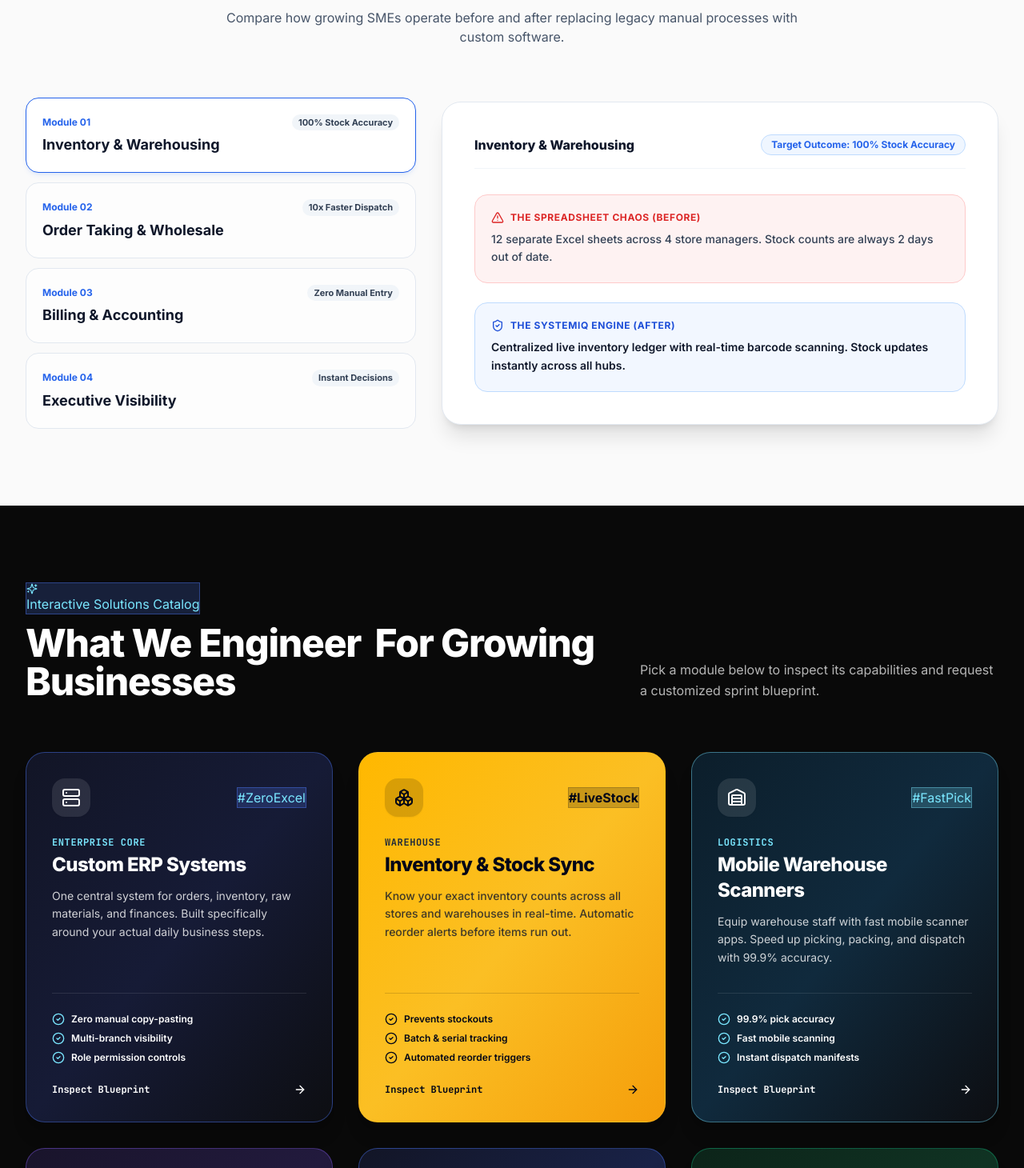
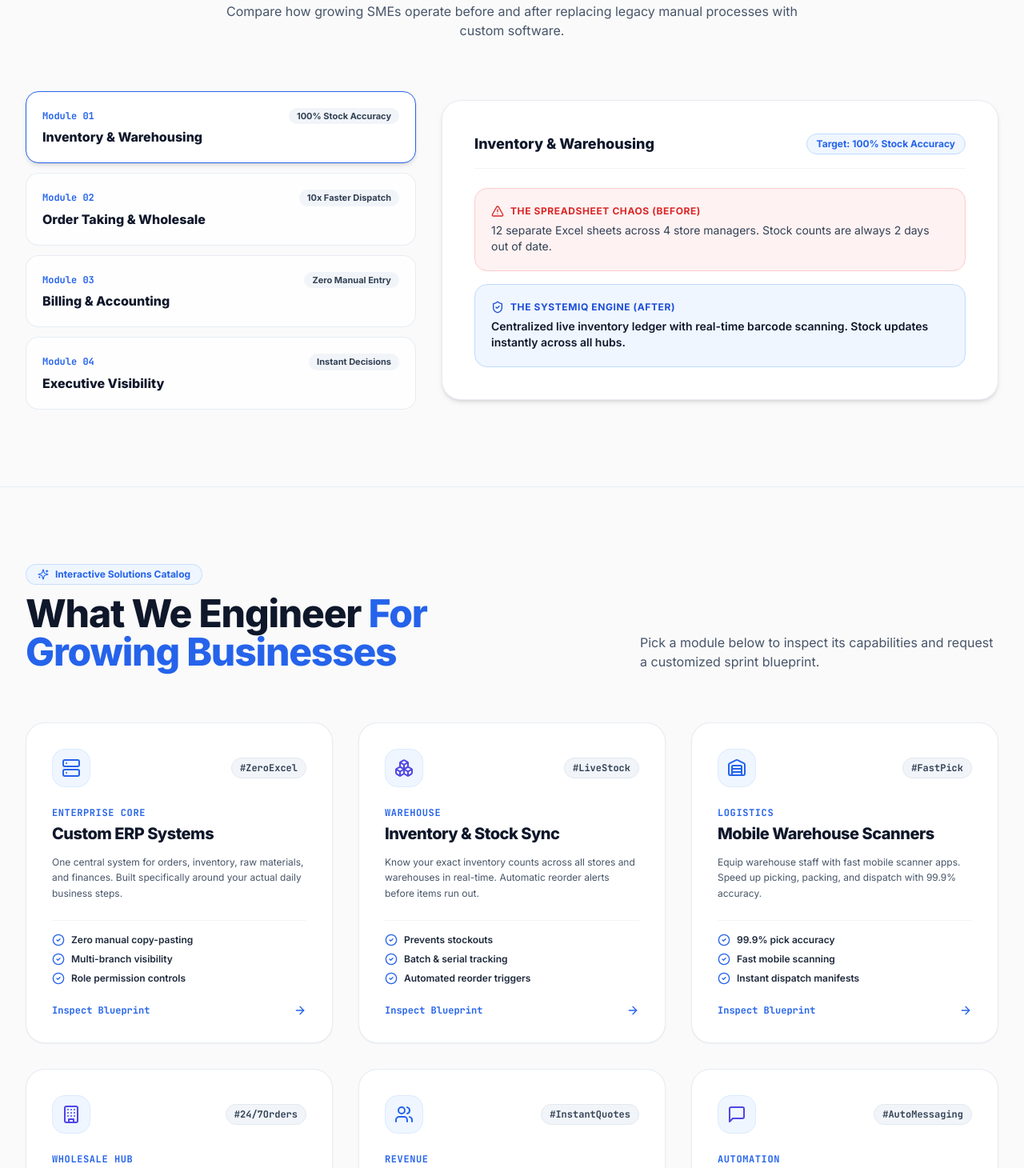
Before and after one commit to Systemiq-in/Systemiq-landingPage, a Next.js app: page / in a window 1280 px wide. Shown: the part 1310-2770 px from the top of the page at 80% size. Built offline with nearby package versions, Linux system fonts and the light colour scheme.

Commit message:
feat: standardize section padding, card tokens, and typography across entire platform for 100% design uniformity

```diff
--- a/src/components/ui/FeaturedIndustries.tsx
+++ b/src/components/ui/FeaturedIndustries.tsx
@@ -29,21 +29,21 @@ const industries = [
 
 export default function FeaturedIndustries() {
   return (
-    <section className="py-24 bg-[#FAFAFA] border-t border-slate-200 relative">
+    <section className="py-20 lg:py-24 bg-[#FAFAFA] border-t border-slate-200/80 relative">
       <div className="max-w-7xl mx-auto px-4 sm:px-6 lg:px-8 space-y-16">
         <div className="flex flex-col md:flex-row md:items-end justify-between gap-6">
-          <div className="space-y-3">
-            <div className="inline-flex items-center gap-2 px-3 py-1 rounded-full bg-blue-50 border border-blue-200 text-xs font-bold text-blue-600">
+          <div className="space-y-3 max-w-2xl">
+            <div className="inline-flex items-center gap-2 px-3.5 py-1 rounded-full bg-blue-50 border border-blue-200/80 text-xs font-bold text-blue-600">
               <Building2 className="w-3.5 h-3.5" />
               <span>Tailored Industry Modules</span>
             </div>
-            <h2 className="text-3xl sm:text-5xl font-extrabold text-slate-900 tracking-tight">
+            <h2 className="text-3xl sm:text-4xl lg:text-5xl font-extrabold text-slate-900 tracking-tight leading-tight">
               Industries We Serve.
             </h2>
           </div>
           <Link
             href="/industries"
-            className="text-sm font-bold text-blue-600 hover:text-blue-700 flex items-center gap-1.5 transition"
+            className="text-xs sm:text-sm font-bold text-blue-600 hover:text-blue-700 flex items-center gap-1.5 transition shrink-0"
           >
             <span>View All Vertical Solutions</span>
             <ArrowRight className="w-4 h-4" />
@@ -57,8 +57,8 @@ export default function FeaturedIndustries() {
               initial={{ opacity: 0, y: 20 }}
               whileInView={{ opacity: 1, y: 0 }}
               viewport={{ once: true }}
-              transition={{ duration: 0.4, delay: idx * 0.08 }}
-              className="bg-white rounded-3xl p-6 border border-slate-200 hover:border-blue-500 shadow-md hover:shadow-xl transition-all duration-300 space-y-4 flex flex-col justify-between"
+              transition={{ duration: 0.3, delay: idx * 0.05 }}
+              className="bg-white rounded-3xl p-6 sm:p-8 border border-slate-200/80 shadow-sm hover:shadow-md hover:border-blue-500/50 transition-all duration-300 space-y-4 flex flex-col justify-between"
             >
               <div>
                 <div className="w-12 h-12 rounded-2xl bg-blue-50 border border-blue-100 flex items-center justify-center mb-4">
--- a/src/components/ui/InteractiveWhatWeBuild.tsx
+++ b/src/components/ui/InteractiveWhatWeBuild.tsx
@@ -27,9 +27,6 @@ interface BrandCard {
   category: string;
   icon: React.ReactNode;
   tag: string;
-  badgeStyle: string;
-  cardGradient: string;
-  textColor: string;
   description: string;
   outcomes: string[];
 }
@@ -39,11 +36,8 @@ const brandCards: BrandCard[] = [
     id: 'erp',
     title: 'Custom ERP Systems',
     category: 'Enterprise Core',
-    icon: <Server className="w-6 h-6 text-white" />,
+    icon: <Server className="w-6 h-6 text-blue-600" />,
     tag: '#ZeroExcel',
-    badgeStyle: 'bg-[#4F7CFF]/20 text-[#7AE7FF] border border-[#4F7CFF]/40',
-    cardGradient: 'bg-gradient-to-br from-[#121526] via-[#161b36] to-[#0d0e12] border-[#4F7CFF]/40',
-    textColor: 'text-white',
     description:
       'One central system for orders, inventory, raw materials, and finances. Built specifically around your actual daily business steps.',
     outcomes: ['Zero manual copy-pasting', 'Multi-branch visibility', 'Role permission controls'],
@@ -52,11 +46,8 @@ const brandCards: BrandCard[] = [
     id: 'inventory',
     title: 'Inventory & Stock Sync',
     category: 'Warehouse',
-    icon: <Boxes className="w-6 h-6 text-slate-950" />,
+    icon: <Boxes className="w-6 h-6 text-indigo-600" />,
     tag: '#LiveStock',
-    badgeStyle: 'bg-black/20 text-slate-950 border border-slate-900/20 font-bold',
-    cardGradient: 'bg-gradient-to-br from-[#FFB800] via-[#FBBF24] to-[#F59E0B] border-amber-400/40',
-    textColor: 'text-slate-950',
     description:
       'Know your exact inventory counts across all stores and warehouses in real-time. Automatic reorder alerts before items run out.',
     outcomes: ['Prevents stockouts', 'Batch & serial tracking', 'Automated reorder triggers'],
@@ -65,11 +56,8 @@ const brandCards: BrandCard[] = [
     id: 'warehouse',
     title: 'Mobile Warehouse Scanners',
     category: 'Logistics',
-    icon: <Warehouse className="w-6 h-6 text-white" />,
+    icon: <Warehouse className="w-6 h-6 text-blue-600" />,
     tag: '#FastPick',
-    badgeStyle: 'bg-[#7AE7FF]/20 text-[#7AE7FF] border border-[#7AE7FF]/40',
-    cardGradient: 'bg-gradient-to-br from-[#0c1e2b] via-[#102a3d] to-[#0d0e12] border-[#7AE7FF]/40',
-    textColor: 'text-white',
     description:
       'Equip warehouse staff with fast mobile scanner apps. Speed up picking, packing, and dispatch with 99.9% accuracy.',
     outcomes: ['99.9% pick accuracy', 'Fast mobile scanning', 'Instant dispatch manifests'],
@@ -78,11 +66,8 @@ const brandCards: BrandCard[] = [
     id: 'dealer-portals',
     title: 'B2B Dealer Portals',
     category: 'Wholesale Hub',
-    icon: <Building className="w-6 h-6 text-white" />,
+    icon: <Building className="w-6 h-6 text-indigo-600" />,
     tag: '#24/7Orders',
-    badgeStyle: 'bg-[#8B5CF6]/20 text-[#C4B5FD] border border-[#8B5CF6]/40',
-    cardGradient: 'bg-gradient-to-br from-[#19142b] via-[#221a3d] to-[#0d0e12] border-[#8B5CF6]/40',
-    textColor: 'text-white',
     description:
       'Give wholesale dealers a self-service portal to view live prices, check credit limits, and place bulk orders anytime.',
     outcomes: ['Automatic credit enforcement', 'Dealer tier pricing', '24/7 order placement'],
@@ -91,11 +76,8 @@ const brandCards: BrandCard[] = [
     id: 'crm',
     title: 'Sales & PDF Quotations',
     category: 'Revenue',
-    icon: <Users className="w-6 h-6 text-white" />,
+    icon: <Users className="w-6 h-6 text-blue-600" />,
     tag: '#InstantQuotes',
-    badgeStyle: 'bg-[#4F7CFF]/20 text-[#7AE7FF] border border-[#4F7CFF]/40',
-    cardGradient: 'bg-gradient-to-br from-[#121526] via-[#192247] to-[#0d0e12] border-[#4F7CFF]/40',
-    textColor: 'text-white',
     description:
       'Track sales leads, generate professional PDF quotes in 3 seconds, and ensure your sales team follows up on time.',
     outcomes: ['3-second PDF quotes', 'Lead follow-up reminders', 'Sales manager dashboards'],
@@ -104,11 +86,8 @@ const brandCards: BrandCard[] = [
     id: 'whatsapp',
     title: 'Tally & WhatsApp Sync',
     category: 'Automation',
-    icon: <MessageSquare className="w-6 h-6 text-white" />,
+    icon: <MessageSquare className="w-6 h-6 text-indigo-600" />,
     tag: '#AutoMessaging',
-    badgeStyle: 'bg-emerald-500/20 text-emerald-400 border border-emerald-500/40',
-    cardGradient: 'bg-gradient-to-br from-[#0c2419] via-[#103323] to-[#0d0e12] border-emerald-500/40',
-    textColor: 'text-white',
     description:
       'Post invoices straight to Tally Prime without re-typing. Text customers order updates & receipts on WhatsApp automatically.',
     outcomes: ['Direct Tally Prime sync', 'Automated WhatsApp receipts', 'Zero double entry'],
@@ -125,81 +104,74 @@ export default function InteractiveWhatWeBuild() {
   };
 
   return (
-    <section className="py-24 relative bg-[#090909] overflow-hidden">
+    <section className="py-20 lg:py-24 relative bg-[#FAFAFA] border-t border-slate-200/80">
       <div className="max-w-7xl mx-auto px-4 sm:px-6 lg:px-8 space-y-16">
         {/* Header */}
         <div className="flex flex-col md:flex-row md:items-end justify-between gap-6">
-          <div className="space-y-3">
-            <div className="flex items-center gap-2">
-              <span className="pill-tag bg-[#4F7CFF]/20 text-[#7AE7FF] border border-[#4F7CFF]/40">
+          <div className="space-y-3 max-w-2xl">
+            <div className="inline-flex items-center gap-2 px-3.5 py-1 rounded-full bg-blue-50 border border-blue-200/80 text-xs font-bold text-blue-600">
               <Sparkles className="w-3.5 h-3.5" />
               <span>Interactive Solutions Catalog</span>
-              </span>
             </div>
-            <h2 className="text-3xl sm:text-5xl font-extrabold text-white tracking-tight">
-              What We Engineer <span className="highlight-yellow px-2 text-white">For Growing Businesses</span>
+            <h2 className="text-3xl sm:text-4xl lg:text-5xl font-extrabold text-slate-900 tracking-tight leading-tight">
+              What We Engineer <span className="text-blue-600">For Growing Businesses</span>
             </h2>
           </div>
-          <p className="text-white/70 text-base max-w-md leading-relaxed">
+          <p className="text-slate-600 text-sm sm:text-base font-normal max-w-md leading-relaxed">
             Pick a module below to inspect its capabilities and request a customized sprint blueprint.
           </p>
         </div>
 
-        {/* Uniform Brand Cards Grid */}
+        {/* Uniform Light Cards Grid */}
         <div className="grid grid-cols-1 md:grid-cols-2 lg:grid-cols-3 gap-8">
-          {brandCards.map((item, idx) => {
-            const isDarkText = item.textColor === 'text-slate-950';
-            return (
+          {brandCards.map((item, idx) => (
             <motion.div
               key={item.id}
-                initial={{ opacity: 0, y: 30 }}
+              initial={{ opacity: 0, y: 20 }}
               whileInView={{ opacity: 1, y: 0 }}
               viewport={{ once: true }}
-                transition={{ duration: 0.4, delay: idx * 0.08 }}
+              transition={{ duration: 0.3, delay: idx * 0.05 }}
               onClick={() => handleCardClick(item.title)}
-                className={`rounded-3xl p-8 cursor-pointer flex flex-col justify-between shadow-xl transition-all duration-300 hover:-translate-y-2 hover:shadow-2xl ${item.cardGradient} ${item.textColor} border relative overflow-hidden group`}
+              className="bg-white rounded-3xl p-8 cursor-pointer flex flex-col justify-between border border-slate-200/80 shadow-sm hover:shadow-md hover:border-blue-500/50 transition-all duration-300 group"
             >
               <div>
-                  {/* Top Bar inside card */}
                 <div className="flex items-center justify-between mb-6">
-                    <div className={`w-12 h-12 rounded-2xl flex items-center justify-center shadow-sm ${isDarkText ? 'bg-black/15' : 'bg-white/10'}`}>
+                  <div className="w-12 h-12 rounded-2xl bg-blue-50 border border-blue-100 flex items-center justify-center">
                     {item.icon}
                   </div>
-                    <span className={`pill-tag ${item.badgeStyle}`}>
+                  <span className="px-2.5 py-1 rounded-full bg-slate-100 border border-slate-200 text-xs font-mono font-bold text-slate-700">
                     {item.tag}
                   </span>
                 </div>
 
-                  <span className={`text-xs font-mono font-bold uppercase tracking-wider block mb-1 ${isDarkText ? 'text-slate-800' : 'text-[#7AE7FF]'}`}>
+                <span className="text-xs font-mono font-bold text-blue-600 uppercase tracking-wider block mb-1">
                   {item.category}
                 </span>
-                  <h3 className="text-2xl font-extrabold tracking-tight mb-3">
+                <h3 className="text-xl font-extrabold text-slate-900 tracking-tight mb-3">
                   {item.title}
                 </h3>
-                  <p className={`text-sm leading-relaxed mb-8 ${isDarkText ? 'text-slate-900/80 font-medium' : 'text-white/80'}`}>
+                <p className="text-xs text-slate-600 leading-relaxed font-normal mb-6">
                   {item.description}
                 </p>
               </div>
 
-                {/* Outcomes */}
               <div>
-                  <div className={`space-y-2 pt-6 border-t ${isDarkText ? 'border-black/15' : 'border-white/10'} mb-6`}>
+                <div className="space-y-2 pt-4 border-t border-slate-100 mb-6">
                   {item.outcomes.map((oc) => (
-                      <div key={oc} className="flex items-center gap-2 text-xs font-semibold">
-                        <CheckCircle2 className={`w-4 h-4 shrink-0 ${isDarkText ? 'text-slate-950' : 'text-[#7AE7FF]'}`} />
+                    <div key={oc} className="flex items-center gap-2 text-xs font-semibold text-slate-800">
+                      <CheckCircle2 className="w-4 h-4 text-blue-600 shrink-0" />
                       <span>{oc}</span>
                     </div>
                   ))}
                 </div>
 
-                  <div className="flex items-center justify-between text-xs font-bold font-mono">
+                <div className="flex items-center justify-between text-xs font-bold text-blue-600 font-mono">
                   <span>Inspect Blueprint</span>
                   <ArrowRight className="w-4 h-4 group-hover:translate-x-1 transition-transform" />
                 </div>
               </div>
             </motion.div>
-            );
-          })}
+          ))}
         </div>
       </div>
 
--- a/src/components/ui/SpreadsheetVsSystemiq.tsx
+++ b/src/components/ui/SpreadsheetVsSystemiq.tsx
@@ -35,10 +35,10 @@ export default function SpreadsheetVsSystemiq() {
   const [activeIdx, setActiveIdx] = useState(0);
 
   return (
-    <section className="py-24 bg-[#FAFAFA] border-t border-slate-200 relative">
+    <section className="py-20 lg:py-24 bg-[#FAFAFA] border-t border-slate-200/80 relative">
       <div className="max-w-7xl mx-auto px-4 sm:px-6 lg:px-8 space-y-16">
-        <div className="text-center max-w-3xl mx-auto space-y-4">
-          <div className="inline-flex items-center gap-2 px-3 py-1 rounded-full bg-blue-50 border border-blue-200 text-xs font-bold text-blue-600">
+        <div className="text-center max-w-3xl mx-auto space-y-3">
+          <div className="inline-flex items-center gap-2 px-3.5 py-1 rounded-full bg-blue-50 border border-blue-200/80 text-xs font-bold text-blue-600">
             <Sparkles className="w-3.5 h-3.5" />
             <span>OPERATIONAL TRANSFORM MATRIX</span>
           </div>
@@ -46,7 +46,7 @@ export default function SpreadsheetVsSystemiq() {
             The Spreadsheet Chaos vs. <br />
             <span className="text-blue-600">The Systemiq Engine.</span>
           </h2>
-          <p className="text-slate-600 text-sm sm:text-base leading-relaxed">
+          <p className="text-slate-600 text-sm sm:text-base font-normal leading-relaxed">
             Compare how growing SMEs operate before and after replacing legacy manual processes with custom software.
           </p>
         </div>
@@ -63,17 +63,17 @@ export default function SpreadsheetVsSystemiq() {
                   onClick={() => setActiveIdx(idx)}
                   className={`p-5 rounded-2xl border cursor-pointer transition-all duration-300 ${
                     isSelected
-                      ? 'bg-white border-blue-600 shadow-md shadow-blue-500/10'
-                      : 'bg-white/60 border-slate-200 hover:border-slate-300'
+                      ? 'bg-white border-blue-600 shadow-md'
+                      : 'bg-white/80 border-slate-200/80 hover:border-slate-300'
                   }`}
                 >
                   <div className="flex items-center justify-between">
-                    <span className="text-xs font-bold text-blue-600">Module 0{idx + 1}</span>
-                    <span className="text-[11px] font-bold px-2 py-0.5 rounded-full bg-slate-100 text-slate-700">
+                    <span className="text-xs font-bold text-blue-600 font-mono">Module 0{idx + 1}</span>
+                    <span className="text-[11px] font-bold px-2.5 py-0.5 rounded-full bg-slate-100 text-slate-700">
                       {item.impact}
                     </span>
                   </div>
-                  <h3 className="text-lg font-bold text-slate-900 mt-1">{item.category}</h3>
+                  <h3 className="text-base font-extrabold text-slate-900 mt-1">{item.category}</h3>
                 </div>
               );
             })}
@@ -87,36 +87,36 @@ export default function SpreadsheetVsSystemiq() {
                 initial={{ opacity: 0, scale: 0.98 }}
                 animate={{ opacity: 1, scale: 1 }}
                 exit={{ opacity: 0, scale: 0.98 }}
-                transition={{ duration: 0.3 }}
-                className="bg-white rounded-3xl p-8 sm:p-10 border border-slate-200 space-y-8 shadow-xl relative overflow-hidden"
+                transition={{ duration: 0.2 }}
+                className="bg-white rounded-3xl p-8 sm:p-10 border border-slate-200/80 space-y-6 shadow-md relative overflow-hidden"
               >
                 <div className="flex items-center justify-between border-b border-slate-100 pb-4">
-                  <span className="text-base font-extrabold text-slate-900">{comparisonData[activeIdx].category}</span>
+                  <span className="text-lg font-extrabold text-slate-900">{comparisonData[activeIdx].category}</span>
                   <span className="text-xs font-bold px-3 py-1 rounded-full bg-blue-50 text-blue-600 border border-blue-200">
-                    Target Outcome: {comparisonData[activeIdx].impact}
+                    Target: {comparisonData[activeIdx].impact}
                   </span>
                 </div>
 
                 {/* Old Way vs Systemiq Way Split */}
-                <div className="space-y-6">
+                <div className="space-y-4">
                   {/* The Old Way */}
-                  <div className="p-5 rounded-2xl bg-red-50 border border-red-200 space-y-2">
+                  <div className="p-5 rounded-2xl bg-red-50 border border-red-200 space-y-1.5">
                     <div className="flex items-center gap-2 text-xs font-bold text-red-600 uppercase tracking-wider">
                       <AlertTriangle className="w-4 h-4" />
                       <span>The Spreadsheet Chaos (Before)</span>
                     </div>
-                    <p className="text-sm text-slate-700 leading-relaxed font-medium">
+                    <p className="text-xs sm:text-sm text-slate-700 leading-relaxed font-normal">
                       {comparisonData[activeIdx].oldWay}
                     </p>
                   </div>
 
                   {/* The Systemiq Way */}
-                  <div className="p-5 rounded-2xl bg-blue-50/80 border border-blue-200 space-y-2">
+                  <div className="p-5 rounded-2xl bg-blue-50 border border-blue-200 space-y-1.5">
                     <div className="flex items-center gap-2 text-xs font-bold text-blue-700 uppercase tracking-wider">
                       <ShieldCheck className="w-4 h-4" />
                       <span>The Systemiq Engine (After)</span>
                     </div>
-                    <p className="text-sm text-slate-900 leading-relaxed font-semibold">
+                    <p className="text-xs sm:text-sm text-slate-900 leading-relaxed font-semibold">
                       {comparisonData[activeIdx].systemiqWay}
                     </p>
                   </div>
--- a/src/components/ui/Testimonials.tsx
+++ b/src/components/ui/Testimonials.tsx
@@ -21,11 +21,11 @@ const testimonials = [
 
 export default function Testimonials() {
   return (
-    <section className="py-24 bg-white border-t border-slate-200 relative">
+    <section className="py-20 lg:py-24 bg-[#FAFAFA] border-t border-slate-200/80 relative">
       <div className="max-w-7xl mx-auto px-4 sm:px-6 lg:px-8 space-y-16">
         <div className="text-center max-w-3xl mx-auto space-y-3">
-          <div className="inline-flex items-center gap-1.5 px-3 py-1 rounded-full bg-amber-50 border border-amber-200 text-xs font-bold text-amber-600">
-            <Star className="w-3.5 h-3.5 fill-amber-500 text-amber-500" />
+          <div className="inline-flex items-center gap-1.5 px-3.5 py-1 rounded-full bg-blue-50 border border-blue-200/80 text-xs font-bold text-blue-600">
+            <Star className="w-3.5 h-3.5 fill-blue-600 text-blue-600" />
             <span>Client Feedback</span>
           </div>
           <h2 className="text-3xl sm:text-4xl lg:text-5xl font-extrabold text-slate-900 tracking-tight">
@@ -37,16 +37,16 @@ export default function Testimonials() {
           {testimonials.map((t) => (
             <div
               key={t.author}
-              className="bg-slate-50 rounded-3xl p-8 border border-slate-200 space-y-6 flex flex-col justify-between"
+              className="bg-white rounded-3xl p-8 border border-slate-200/80 shadow-sm hover:shadow-md transition-all space-y-6 flex flex-col justify-between"
             >
               <div className="space-y-4">
                 <Quote className="w-8 h-8 text-blue-500/40" />
-                <p className="text-slate-700 text-base leading-relaxed font-medium">
+                <p className="text-slate-700 text-base leading-relaxed font-normal">
                   "{t.quote}"
                 </p>
               </div>
 
-              <div className="pt-4 border-t border-slate-200/80">
+              <div className="pt-4 border-t border-slate-100">
                 <span className="text-sm font-extrabold text-slate-900 block">{t.author}</span>
                 <span className="text-xs text-slate-500 font-semibold block">{t.role} · {t.company}</span>
               </div>
```
Also changed, not shown: src/components/ui/ArchitectureDiagram.tsx (+14 -14 lines), src/components/ui/HomeCTA.tsx (+7 -7 lines), src/components/ui/WhySystemiq.tsx (+8 -8 lines). Lines whose indentation alone changed are shown as unchanged.
